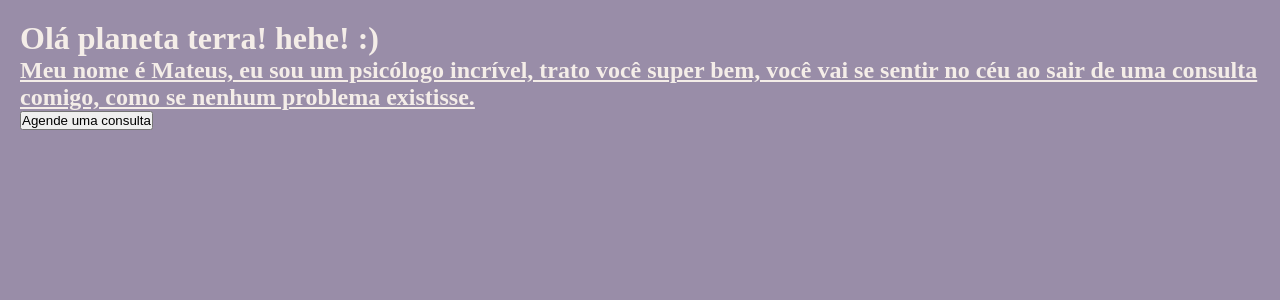
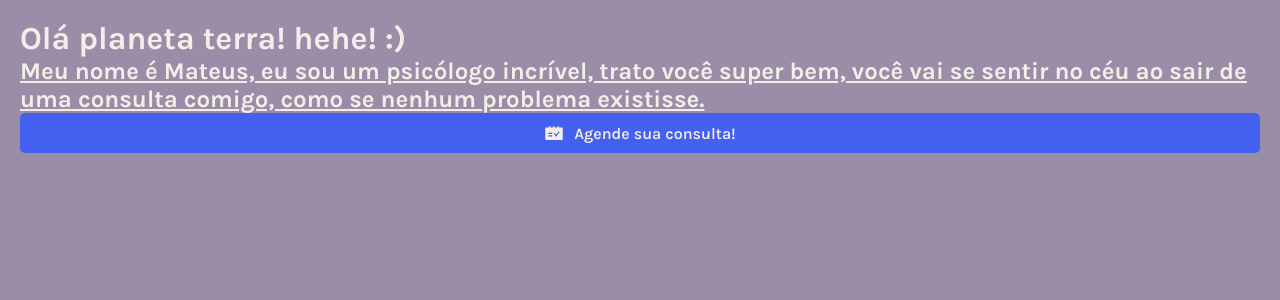
Before and after one commit to mateusrc-dev/cl-nica_de_sa-de_frontend, a React (Vite) app: page / in a window 1280 px wide. Shown: the top 300 px of the page. Built offline with nearby package versions, Linux system fonts and the light colour scheme; a web font is replaced by a local one.

Commit message:
create component button

```diff
--- a/package.json
+++ b/package.json
@@ -11,6 +11,7 @@
   "dependencies": {
     "react": "^18.2.0",
     "react-dom": "^18.2.0",
+    "react-icons": "^4.6.0",
     "styled-components": "^5.3.6"
   },
   "devDependencies": {
--- /dev/null
+++ b/src/components/button/index.jsx
@@ -0,0 +1,9 @@
+import { Container } from "./styles";
+
+export function Button({ children, loading }) {
+  return (
+    <Container type="button" disabled={loading}>
+      {loading ? "Carregando..." : children}
+    </Container>
+  );
+}
--- /dev/null
+++ b/src/components/button/styles.js
@@ -0,0 +1,23 @@
+import styled from "styled-components";
+
+export const Container = styled.button`
+  background-color: ${({ theme }) => theme.COLORS.BLUE_100};
+  display: flex;
+  align-items: center;
+  justify-content: center;
+  gap: 10px;
+  padding: 10px;
+  border: none;
+  border-radius: 5px;
+  color: ${({ theme }) => theme.COLORS.WHITE};
+  font-weight: 600;
+  font-size: 16px;
+  width: 100%;
+  svg {
+    width: 20px;
+    height: 20px;
+  }
+  &:disabled {
+    opacity: 0.5;
+  }
+`;
--- a/src/pages/Details/index.jsx
+++ b/src/pages/Details/index.jsx
@@ -1,5 +1,7 @@
 //nessa página vai ficar os detalhes do profissional (horários livres, detalhes sobre ele, depoimentos sobre ele, etc.)
 import { Container } from "./styles";
+import { Button } from "../../components/button";
+import { AiFillSchedule } from "react-icons/ai";
 
 export function Details() {
   return (
@@ -10,8 +12,11 @@ export function Details() {
         você vai se sentir no céu ao sair de uma consulta comigo, como se nenhum
         problema existisse.
       </span>
-      <br/>
-      <button>Agende uma consulta</button>
+      <br />
+      <Button>
+        <AiFillSchedule />
+        Agende sua consulta!
+      </Button>
     </Container>
   );
 }
--- a/src/styles/global.js
+++ b/src/styles/global.js
@@ -8,8 +8,16 @@ export default createGlobalStyle`
   }
 
   body {
-    background-color: ${({theme}) => theme.COLORS.BACKGROUND_900};
-    color: ${({theme}) => theme.COLORS.WHITE};
+    background-color: ${({ theme }) => theme.COLORS.BACKGROUND_900};
+    color: ${({ theme }) => theme.COLORS.WHITE};
+    -webkit-font-smoothing: antialiased;
+  }
+
+  body, input, button, textarea {
+    font-family: 'Karla', sans-serif;
+    //font-family: 'Rubik Marker Hatch', cursive;
+    font-size: 16px;
+    outline: none;
   }
 
   a {
--- a/src/styles/theme.js
+++ b/src/styles/theme.js
@@ -9,5 +9,7 @@ export default {
 
     GRAY_100: "#999591",
     GRAY_300: "#666360",
+
+    BLUE_100: "#4361EE",
   }
 };
```
Also changed, not shown: 1 other file (tests, documents, lock files or other folders).
